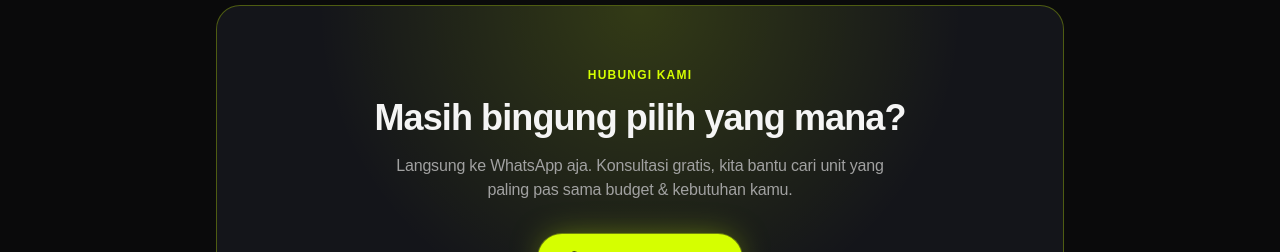
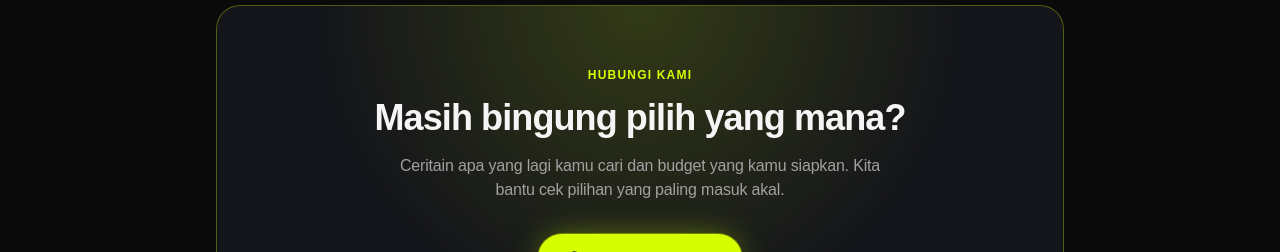
Before and after one commit to spokenu71-hash/Fikri-Store-, a React (Vite) app: page / in a window 1280 px wide. Shown: the part 3746-3998 px from the top of the page. Built offline with nearby package versions, Linux system fonts and the light colour scheme; no server answers; the database is empty.

Commit message:
Make closing call to action category-neutral

```diff
--- a/src/components/landing/ClosingCTA.jsx
+++ b/src/components/landing/ClosingCTA.jsx
@@ -20,8 +20,7 @@ export default function ClosingCTA() {
               Masih bingung pilih yang mana?
             </h2>
             <p className="mt-4 text-muted-foreground max-w-lg mx-auto">
-              Langsung ke WhatsApp aja. Konsultasi gratis, kita bantu cari unit
-              yang paling pas sama budget &amp; kebutuhan kamu.
+              Ceritain apa yang lagi kamu cari dan budget yang kamu siapkan. Kita bantu cek pilihan yang paling masuk akal.
             </p>
             <a
               href={waLink}
```
